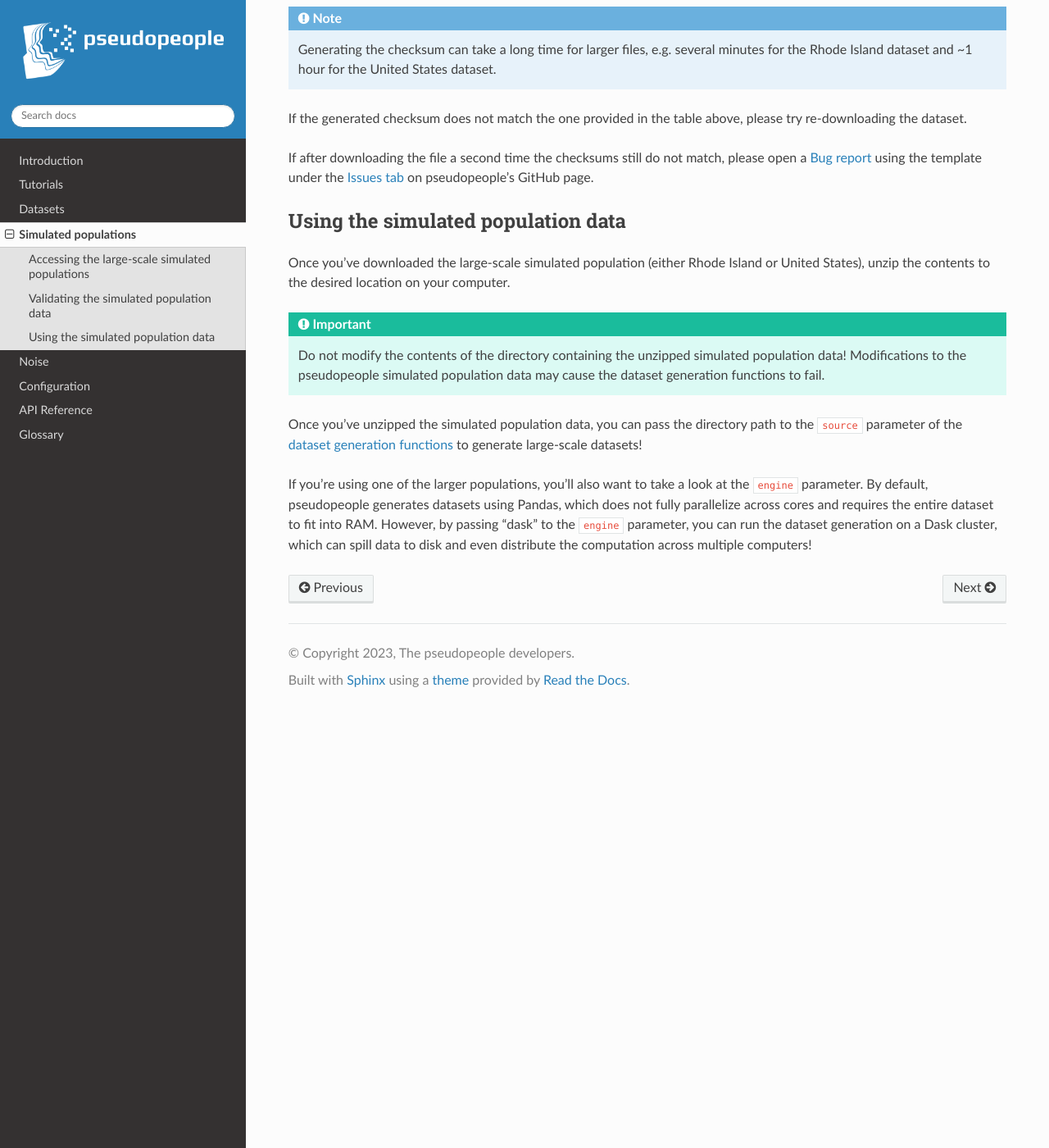
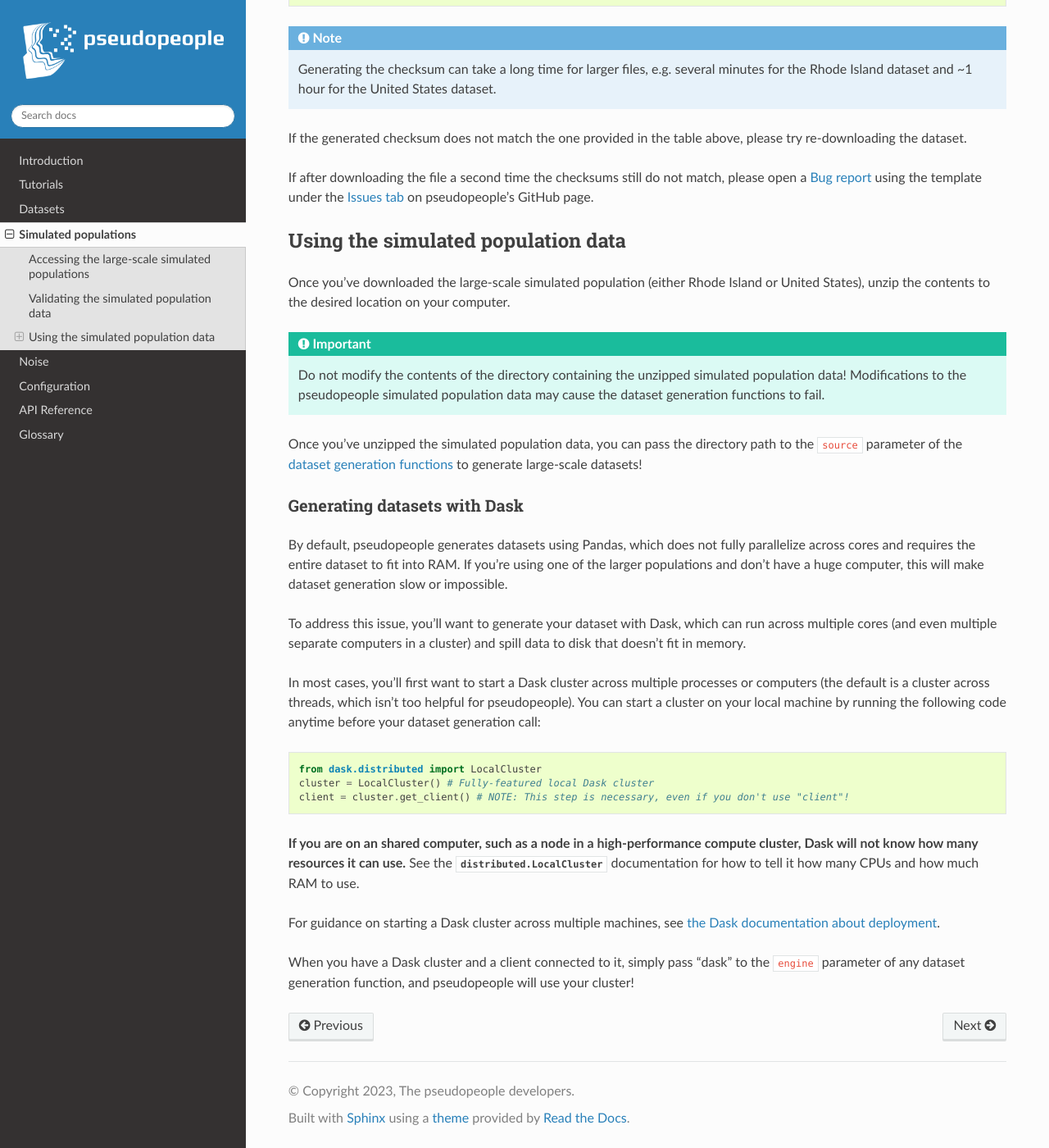
Before and after one commit to ihmeuw/pseudopeople, a Sphinx documentation site: the page built from docs/source/simulated_populations/index.rst, in a window 1280 px wide and 1400 px high, scrolled down 1905 px. Shown: the whole window at 82% size. Built offline with Sphinx 7.4.7 and the Read the Docs theme 2.0.0, drawn with Linux system fonts in a browser that asks for light colours; the version number could not be read and is left out; some of the changed text lies outside the part shown.

Commit message:
Document Dask-distributed noising

```diff
--- a/docs/source/conf.py
+++ b/docs/source/conf.py
@@ -200,6 +200,7 @@ intersphinx_mapping = {
     "python": ("https://docs.python.org/3.8", None),
     "pandas": ("https://pandas.pydata.org/pandas-docs/stable/", None),
     "dask": ("https://docs.dask.org/en/stable/", None),
+    "distributed": ("https://distributed.dask.org/en/stable/", None),
     "tables": ("https://www.pytables.org/", None),
     "numpy": ("https://numpy.org/doc/stable/", None),
     "networkx": ("https://networkx.org/documentation/stable/", None),
--- a/docs/source/simulated_populations/index.rst
+++ b/docs/source/simulated_populations/index.rst
@@ -138,10 +138,37 @@ Once you've unzipped the simulated population data, you can pass the directory
 path to the :code:`source` parameter of the :ref:`dataset generation functions
 <dataset_generation_functions>` to generate large-scale datasets!
 
-If you're using one of the larger populations, you'll also want to take a look at the
-:code:`engine` parameter.
+Generating datasets with Dask
+"""""""""""""""""""""""""""""
+
 By default, pseudopeople generates datasets using Pandas, which does not fully parallelize
 across cores and requires the entire dataset to fit into RAM.
-However, by passing "dask" to the :code:`engine` parameter, you can run the dataset
-generation on a Dask cluster, which can spill data to disk and even distribute
-the computation across multiple computers!
+If you're using one of the larger populations and don't have a huge computer, this
+will make dataset generation slow or impossible.
+
+To address this issue, you'll want to generate your dataset with Dask,
+which can run across multiple cores (and even multiple separate computers in a cluster)
+and spill data to disk that doesn't fit in memory.
+
+In most cases, you'll first want to start a Dask cluster across multiple processes or computers
+(the default is a cluster across threads, which isn't too helpful for pseudopeople).
+You can start a cluster on your local machine by running the following code anytime before
+your dataset generation call:
+
+.. code-block:: python
+
+  from dask.distributed import LocalCluster
+  cluster = LocalCluster() # Fully-featured local Dask cluster
+  client = cluster.get_client() # NOTE: This step is necessary, even if you don't use "client"!
+
+**If you are on an shared computer, such as a node in a high-performance compute cluster,
+Dask will not know how many resources it can use.**
+See the :class:`distributed.LocalCluster` documentation for how to tell
+it how many CPUs and how much RAM to use.
+
+For guidance on starting a Dask cluster across multiple machines, see `the Dask documentation
+about deployment <https://docs.dask.org/en/stable/deploying.html>`_.
+
+When you have a Dask cluster and a client connected to it,
+simply pass "dask" to the :code:`engine` parameter of any dataset generation function,
+and pseudopeople will use your cluster!
```
